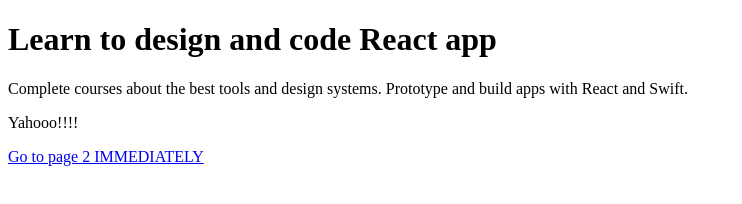
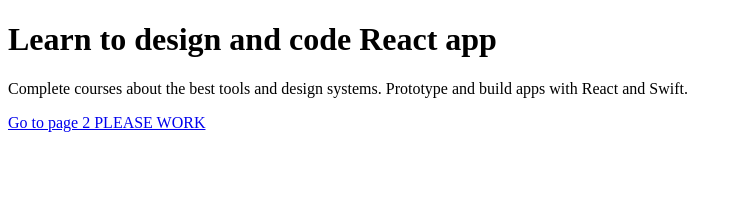
Before and after one commit to angelaestelle/my-react-app, a Gatsby site: page / in a window 1280 px wide. Shown: the whole page, without its empty margins (0-742 px from the left). Built offline with nearby package versions, Linux system fonts and the light colour scheme; Gatsby itself is replaced by a stand-in of ours.

Commit message:
1:17 Please

```diff
--- a/src/pages/index.js
+++ b/src/pages/index.js
@@ -5,8 +5,7 @@
   <div>
     <h1>Learn to design and code React app</h1>
     <p>Complete courses about the best tools and design systems. Prototype and build apps with React and Swift.</p>
-    <p>Yahooo!!!!</p>
-    <Link to="/page-2/">Go to page 2 IMMEDIATELY</Link>
+    <Link to="/page-2/">Go to page 2 PLEASE WORK</Link>
   </div>
 )
 
```
